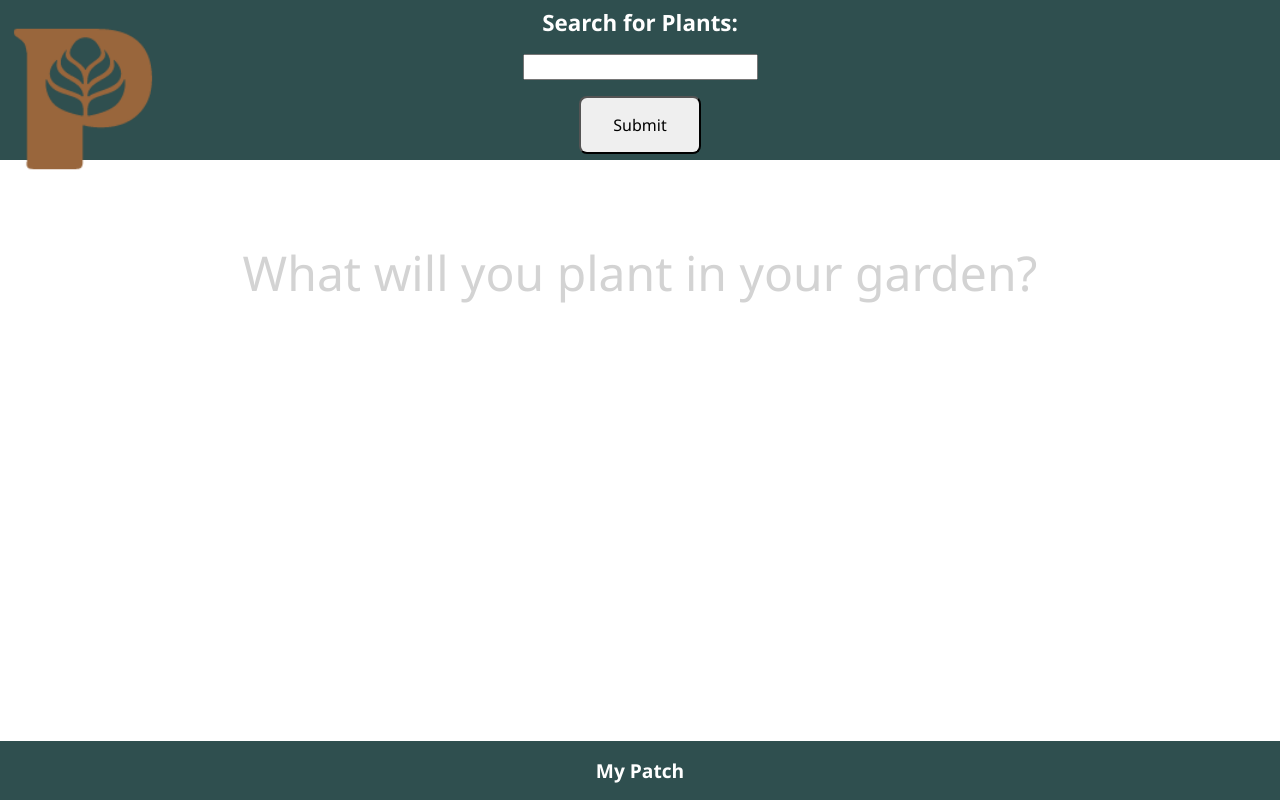
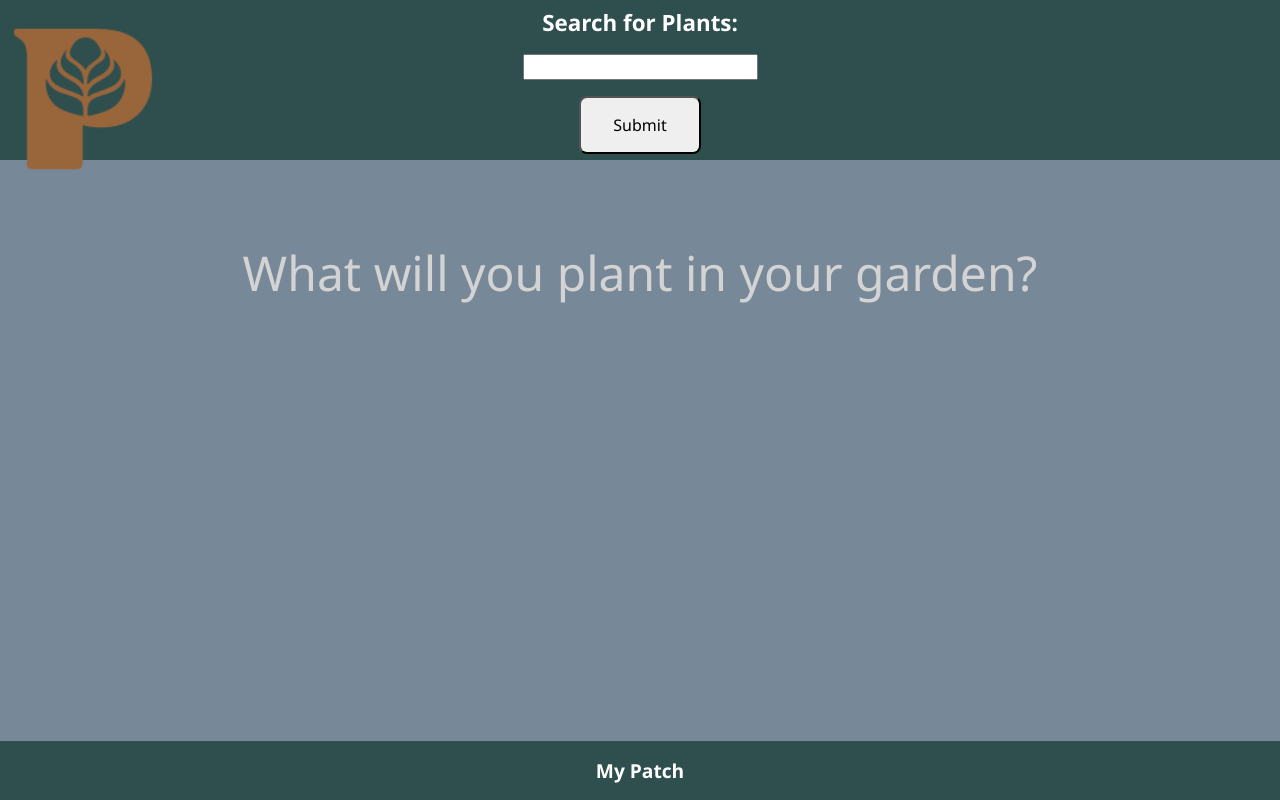
Before and after one commit to Scrobwofl/Patchy, a website built with Vite: page client/index.html in a window 1280 px wide. Built offline with nearby package versions, Linux system fonts and the light colour scheme; no server answers.

Commit message:
fixes for render

```diff
--- a/client/style.css
+++ b/client/style.css
@@ -343,6 +343,9 @@ header {
 }
 
 @media only screen and (min-width: 1024px) {
+  body {
+    background-color: lightslategray;
+  }
   #app {
     grid-template-rows: 20vh 60vh 20vh;
     grid-template-columns: 10vw 10vw 60vw 10vw 10vw;
```
